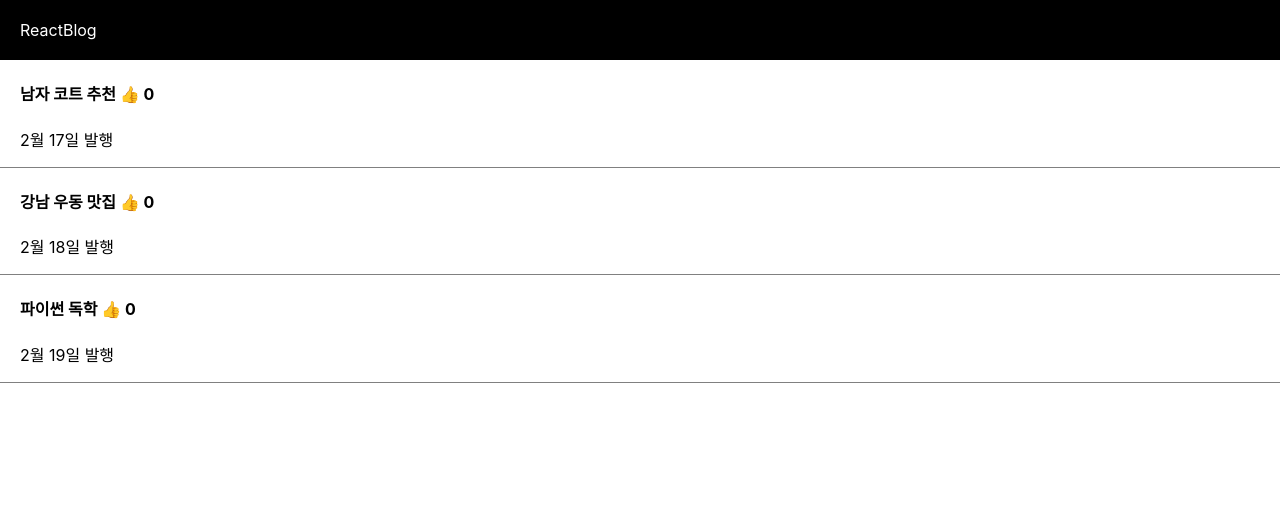
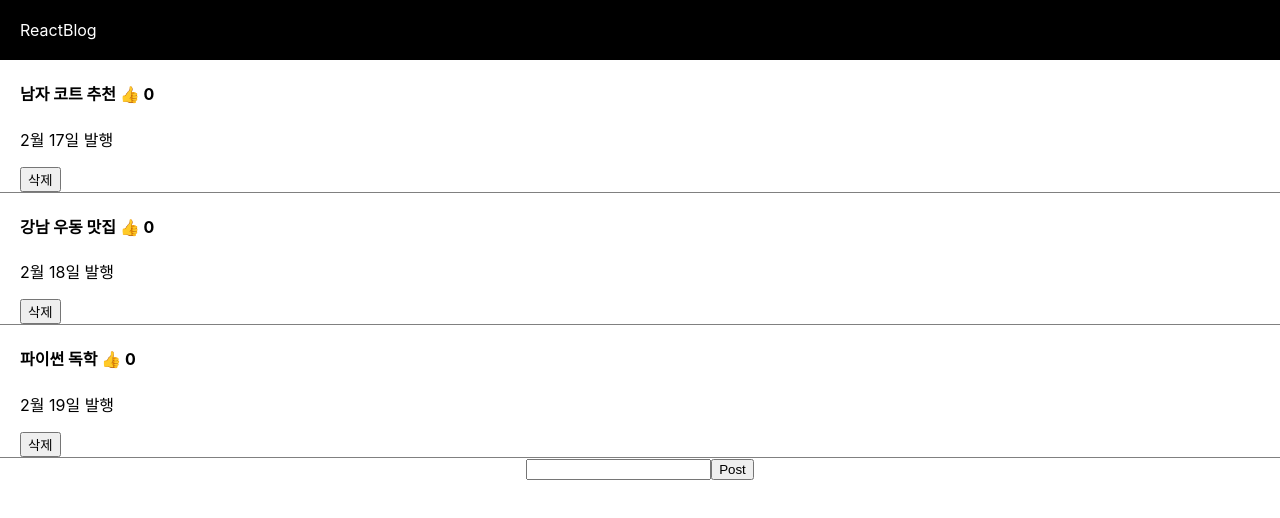
Before and after one commit to RS-Yoo/react-blog, a React (Create React App) app: page / in a window 1280 px wide. Shown: the top 518 px of the page. Built offline with nearby package versions, Linux system fonts and the light colour scheme.

Commit message:
add input box and delete button

```diff
--- a/src/App.js
+++ b/src/App.js
@@ -21,6 +21,8 @@ function App() {
 
   let [modal, setModal] = useState(false);
   let [clickedTitle, setClickedTitle] = useState();
+
+  let [inputTitle, setInputTitle] = useState();
 
   return (
     <div className="App">
@@ -60,12 +62,23 @@ function App() {
             <h4 onClick={()=>{
               setModal(!modal);
               setClickedTitle(i)
-              }}>{t} <span onClick={()=>{
+              }}>{t} <span onClick={(e)=>{
+              e.stopPropagation();
               let copy = [...likes];
               copy[i] += 1;
               setLikes(copy);
             }}>👍</span> {likes[i]} </h4>
-            <p>{dates[i]}</p>
+            <p>{dates[i]}</p><button onClick={() => {
+              let titleCopy = [...titles];
+              titleCopy.splice(i, 1);
+              setTitles(titleCopy);
+              let likeCopy = [...likes];
+              likeCopy.splice(i, 1);
+              setLikes(likeCopy);
+              let dateCopy = [...dates];
+              dateCopy.splice(i, 1);
+              setDates(dateCopy);
+            }}>삭제</button>
           </div>
         )
       })
@@ -78,6 +91,18 @@ function App() {
       setTitles(copy);}} clickedTitle={clickedTitle} /> : null
     }
 
+    <input onChange={(e) => {
+      setInputTitle(e.target.value)
+    }} />
+    <button onClick={() => {
+      let titleCopy = [inputTitle, ...titles];
+      setTitles(titleCopy);
+      let likeCopy = [0, ...likes];
+      setLikes(likeCopy);
+      let dateCopy = ['2월 20일 발행', ...dates];
+      setDates(dateCopy);
+    }}>Post</button>
+
     </div>
   );
 }
```
